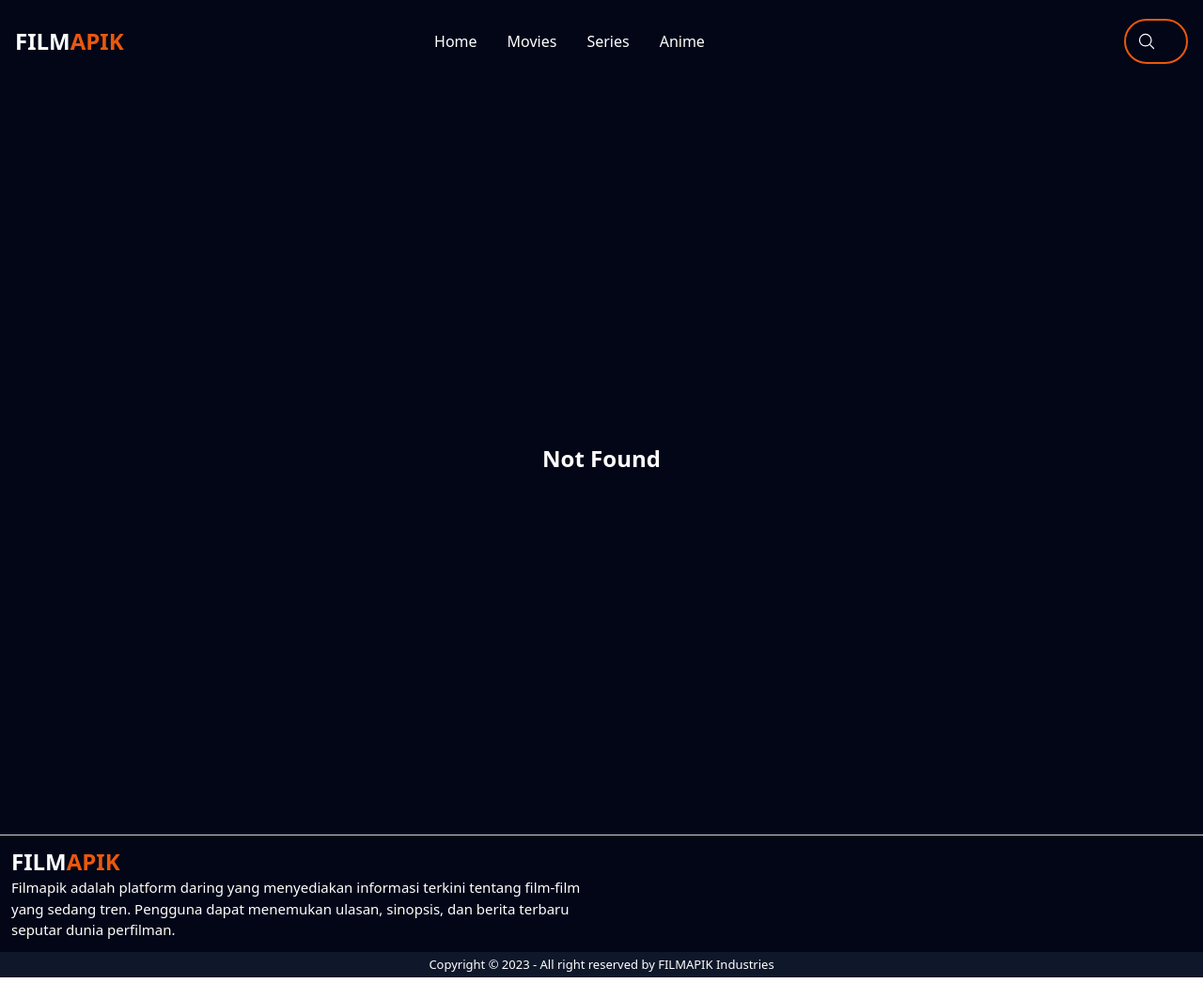
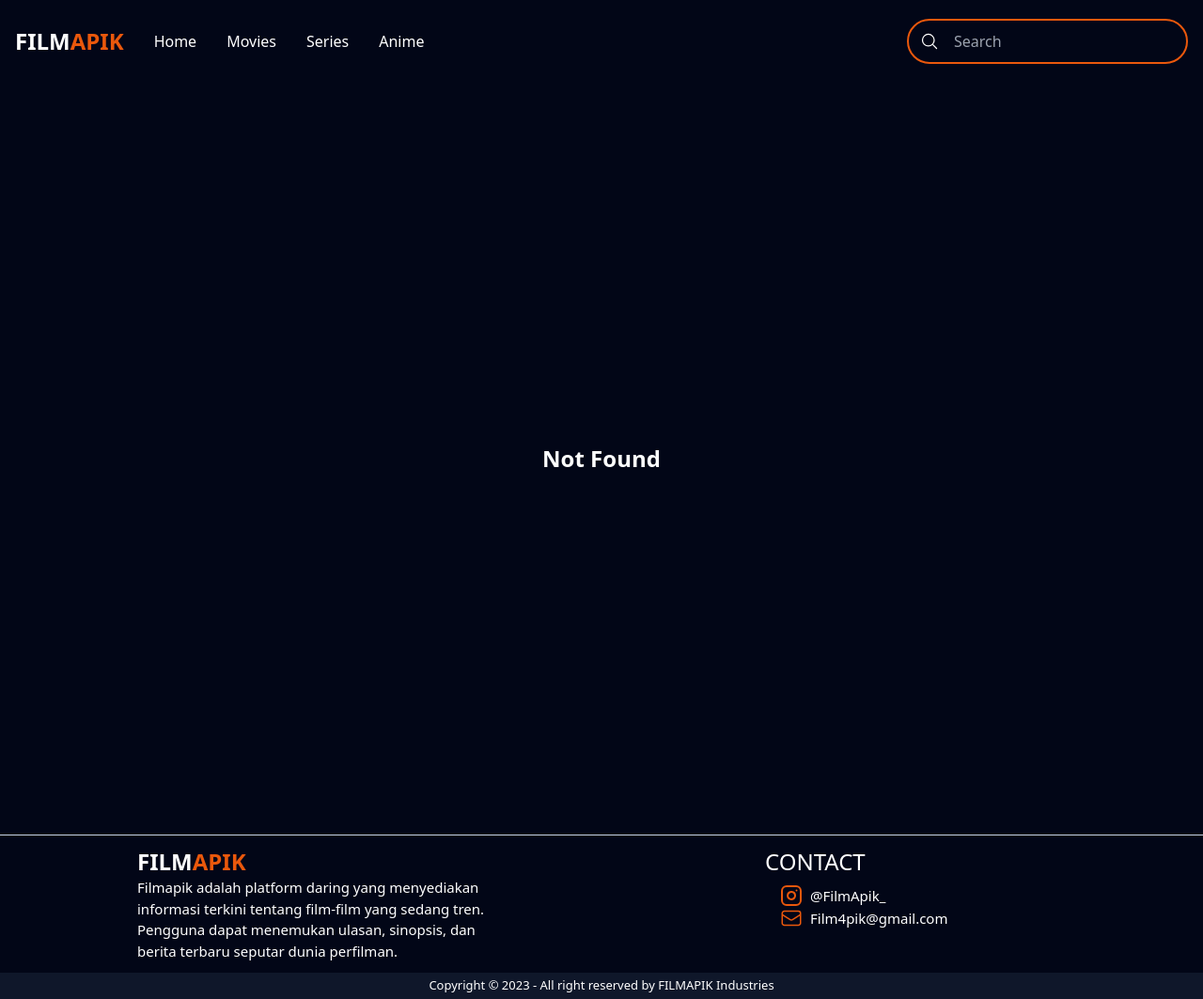
Before and after one commit to Rivalzy/CatFilm, a Nuxt app: page /anime in a window 1280 px wide. Shown: the whole page at 94% size. Before the commit the page ends 1040 px from the top, so only its background shows below. Built offline with nearby package versions, Linux system fonts and the light colour scheme.

Commit message:
responsif

```diff
--- a/assets/css/main.css
+++ b/assets/css/main.css
@@ -5,5 +5,4 @@
 * {
     margin: 0;
     padding: 0;
-    box-sizing: border-box;
 }
--- a/components/footerCon.vue
+++ b/components/footerCon.vue
@@ -1,16 +1,76 @@
 <template>
-  <footer class=" bg-slate-950 border-t-[1px] border-slate-300">
-    <div class="p-3">
+  <footer class="bg-slate-950 border-t-[1px] border-slate-300">
+    <div class="p-3 flex sm:flex-row flex-col justify-around gap-2 sm:gap-4">
+      <div class="sm:w-96 w-[200px]">
         <h1 class="text-white uppercase text-[12px] sm:text-2xl font-semibold">
           Film<span class="text-orange-600">apik</span>
         </h1>
-      <p class="text-white w-[50%] text-[10px] sm:text-[15px]">
+        <p
+          class="text-white text-[10px] sm:text-[15px] whitespace-normal sm:w-96 w-[200px]"
+        >
           Filmapik adalah platform daring yang menyediakan informasi terkini
           tentang film-film yang sedang tren. Pengguna dapat menemukan ulasan,
           sinopsis, dan berita terbaru seputar dunia perfilman.
         </p>
       </div>
-    <div class="text-white bg-slate-900 w-full text-center p-1 text-[11px] sm:text-[13px]">
+
+      <div class="w-80">
+        <a
+          class="sm:text-2xl text-[12px] font-semi bold text-center text-white hover:text-orange-400 hover:border-b-2 duration-200 ease-in-out uppercase cursor-pointer"
+        >
+          Contact
+        </a>
+
+        <!-- Contact -->
+        <ul class="text-white flex flex-col justify-start py-2 px-4">
+          <!-- instgram -->
+          <li class="flex flex-row text-center items-center">
+            <svg
+              viewBox="0 0 24 24"
+              fill="none"
+              stroke="currentColor"
+              stroke-width="2"
+              stroke-linecap="round"
+              stroke-linejoin="round"
+              class="w-4 h-4 sm:w-6 sm:h-6 text-orange-600"
+            >
+              <rect x="2" y="2" width="20" height="20" rx="5" ry="5" />
+              <path d="M16 11.37A4 4 0 1 1 12.63 8 4 4 0 0 1 16 11.37z" />
+              <line x1="17.5" y1="6.5" x2="17.51" y2="6.5" />
+            </svg>
+            <h2 class="text-white ml-2 text-[10px] sm:text-[15px]">
+              @FilmApik_
+            </h2>
+          </li>
+
+          <!-- email -->
+          <li class="flex flex-row text-center items-center">
+            <svg
+              xmlns="http://www.w3.org/2000/svg"
+              fill="none"
+              viewBox="0 0 24 24"
+              stroke-width="1.5"
+              stroke="currentColor"
+              class="w-4 h-4 sm:w-6 sm:h-6 text-orange-600"
+            >
+              <path
+                stroke-linecap="round"
+                stroke-linejoin="round"
+                d="M21.75 6.75v10.5a2.25 2.25 0 01-2.25 2.25h-15a2.25 2.25 0 01-2.25-2.25V6.75m19.5 0A2.25 2.25 0 0019.5 4.5h-15a2.25 2.25 0 00-2.25 2.25m19.5 0v.243a2.25 2.25 0 01-1.07 1.916l-7.5 4.615a2.25 2.25 0 01-2.36 0L3.32 8.91a2.25 2.25 0 01-1.07-1.916V6.75"
+              />
+            </svg>
+            <a
+              href=""
+              class="text-white ml-2 text-[10px] sm:text-[15px] hover:text-orange-600"
+              >Film4pik@gmail.com</a
+            >
+          </li>
+        </ul>
+      </div>
+    </div>
+    <div
+      class="text-white bg-slate-900 w-full text-center p-1 text-[11px] sm:text-[13px]"
+    >
       <p>Copyright © 2023 - All right reserved by FILMAPIK Industries</p>
     </div>
   </footer>
--- a/components/headerCon.vue
+++ b/components/headerCon.vue
@@ -1,7 +1,9 @@
 <template>
   <div class="bg-slate-950 sticky top-0 z-[1000] w-full">
-    <div class="flex flex-col sm:flex-row items-center">
-      <div class="flex items-center justify-between px-4 py-4 sm:py-0 w-full sm:w-0">
+    <div class="flex flex-col sm:flex-row">
+      <div
+        class="flex items-center text-center justify-between px-4 py-4 sm:py-0"
+      >
         <div>
           <router-link
             to="/"
@@ -9,9 +11,14 @@
             >film<span class="text-orange-600">apik</span></router-link
           >
         </div>
-        <div>
+
+        <div class="flex justify-end w-full sm:block sm:justify-normal sm:w-0">
           <!-- hamburger menu -->
-          <button class="focus:outline-none text-white text-center items-center flex justify-center sm:hidden">
+          <button
+            class="focus:outline-none text-white text-center items-center sm:hidden"
+            @click="toggle"
+          >
+            <!-- Open -->
             <svg
               xmlns="http://www.w3.org/2000/svg"
               fill="none"
@@ -19,6 +26,7 @@
               stroke-width="1.5"
               stroke="currentColor"
               class="w-6 h-6"
+              :class="{ hidden: isMenuOpen, block: !isMenuOpen }"
             >
               <path
                 stroke-linecap="round"
@@ -26,12 +34,32 @@
                 d="M3.75 6.75h16.5M3.75 12h16.5m-16.5 5.25h16.5"
               />
             </svg>
+
+            <!-- Close -->
+            <svg
+              xmlns="http://www.w3.org/2000/svg"
+              fill="none"
+              viewBox="0 0 24 24"
+              stroke-width="1.5"
+              stroke="currentColor"
+              class="w-6 h-6"
+              :class="{ hidden: !isMenuOpen, block: isMenuOpen }"
+            >
+              <path
+                stroke-linecap="round"
+                stroke-linejoin="round"
+                d="M6 18L18 6M6 6l12 12"
+              />
+            </svg>
           </button>
         </div>
       </div>
 
-      <div class="flex flex-col sm:flex-row justify-center w-full items-center">
-        <div class="hidden sm:flex">
+      <div
+        id="menu"
+        class="hidden sm:flex flex-col sm:flex-row justify-between w-full items-start text-start sm:items-center sm:text-center"
+      >
+        <div class="flex flex-col sm:flex-row">
           <router-link
             to="/"
             class="block text-white hover:text-orange-600 py-3 sm:py-5 px-4"
@@ -53,17 +81,15 @@
             >Anime</router-link
           >
         </div>
-      </div>
-
         <!-- search bar -->
         <div class="flex flex-col sm:flex-row">
-        <form action="" class="relative w-max py-3 px-4 sm:py-5 hidden sm:block">
+          <form action="" class="w-max py-3 px-4 sm:py-5">
             <input
               id="search"
               type="text"
               name="search"
-            class="relative z-10 bg-transparent w-12 h-12 rounded-full border-2 cursor-pointer outline-none pl-12 pr-4 focus:w-full focus:border-orange-300 focus:shadow-orange-300 focus:shadow-md focus:cursor-text focus:pl-16 focus:pr:4 border-orange-600 text-white"
-            placeholder="Spiderman"
+              class="relative z-10 bg-transparent w-full h-12 rounded-full border-2 cursor-pointer outline-none pl-12 pr-4 focus:border-orange-300 focus:shadow-orange-300 focus:shadow-md focus:cursor-text border-orange-600 text-white"
+              placeholder="Search"
             />
             <svg
               xmlns="http://www.w3.org/2000/svg"
@@ -71,7 +97,7 @@
               viewBox="0 0 24 24"
               stroke-width="1.5"
               stroke="currentColor"
-            class="absolute inset-y-0 my-auto w-12 h-8 px-3.5 text-white border-transparent peer-focus:border-orange-600 peer-focus:stroke-orange-300"
+              class="absolute inset-y-0 my-auto w-12 h-8 px-3.5 hidden sm:block text-white border-transparent peer-focus:border-orange-600 peer-focus:stroke-orange-300"
             >
               <path
                 stroke-linecap="round"
@@ -83,4 +109,26 @@
         </div>
       </div>
     </div>
+  </div>
 </template>
+
+<script>
+export default {
+  data() {
+    return {
+      isMenuOpen: false,
+    }
+  },
+  methods: {
+    toggle() {
+      const menu = document.getElementById('menu')
+      if (menu.style.display === 'none' || menu.style.display === '') {
+        menu.style.display = 'flex'
+      } else {
+        menu.style.display = 'none'
+      }
+      this.isMenuOpen = !this.isMenuOpen
+    },
+  },
+}
+</script>
--- a/package.json
+++ b/package.json
@@ -16,6 +16,7 @@
     "@nuxtjs/axios": "^5.13.6",
     "@nuxtjs/pwa": "^3.3.5",
     "core-js": "^3.25.3",
+    "daisyui": "^3.6.4",
     "nuxt": "^2.15.8",
     "swiper": "^10.2.0",
     "vue": "^2.7.10",
@@ -28,7 +29,6 @@
     "@nuxtjs/eslint-module": "^3.1.0",
     "@nuxtjs/tailwindcss": "^5.3.3",
     "autoprefixer": "^10.4.15",
-    "daisyui": "^3.6.3",
     "eslint": "^8.24.0",
     "eslint-config-prettier": "^8.5.0",
     "eslint-plugin-nuxt": "^4.0.0",
--- a/pages/anime.vue
+++ b/pages/anime.vue
@@ -1,21 +1,9 @@
 <template>
   <div>
     <headerCon />
-    <div class="bg-slate-950 min-h-screen flex justify-center items-center">
+    <div class="bg-slate-950 h-screen flex justify-center items-center">
       <h1 class="text-white font-semibold text-2xl">Not Found</h1>
     </div>
     <footerCon />
   </div>
 </template>
-
-<script>
-import headerCon from '@/components/headerCon.vue'
-import footerCon from '@/components/footerCon.vue'
-
-export default {
-  components: {
-    headerCon,
-    footerCon
-  },
-}
-</script>
--- a/pages/index.vue
+++ b/pages/index.vue
@@ -1,7 +1,7 @@
 <template>
   <div>
     <headerCon />
-    <div class="bg-slate-950 min-h-screen">
+    <div class="bg-slate-950 h-screen">
       <caroSel class="h-[100vh]" />
       <footerCon />
     </div>
--- a/pages/movies.vue
+++ b/pages/movies.vue
@@ -1,21 +1,9 @@
 <template>
   <div>
     <headerCon />
-    <div class="bg-slate-950 min-h-screen flex justify-center items-center">
+    <div class="bg-slate-950 h-screen flex justify-center items-center">
       <h1 class="text-white font-semibold text-2xl">Not Found</h1>
     </div>
     <footerCon />
   </div>
 </template>
-
-<script>
-import headerCon from '@/components/headerCon.vue'
-import footerCon from '@/components/footerCon.vue'
-
-export default {
-  components: {
-    headerCon,
-    footerCon
-  },
-}
-</script>
--- a/pages/series.vue
+++ b/pages/series.vue
@@ -1,21 +1,9 @@
 <template>
   <div>
     <headerCon />
-    <div class="bg-slate-950 min-h-screen flex justify-center items-center">
+    <div class="bg-slate-950 h-screen flex justify-center items-center">
       <h1 class="text-white font-semibold text-2xl">Not Found</h1>
     </div>
     <footerCon />
   </div>
 </template>
-
-<script>
-import headerCon from '@/components/headerCon.vue'
-import footerCon from '@/components/footerCon.vue'
-
-export default {
-  components: {
-    headerCon,
-    footerCon
-  },
-}
-</script>
```
Also changed, not shown: components/caroSel.vue (+10 -11 lines), components/sliderCon.vue (line endings or trailing spaces), 1 other file (tests, documents, lock files or other folders). Lines whose indentation alone changed are shown as unchanged.
